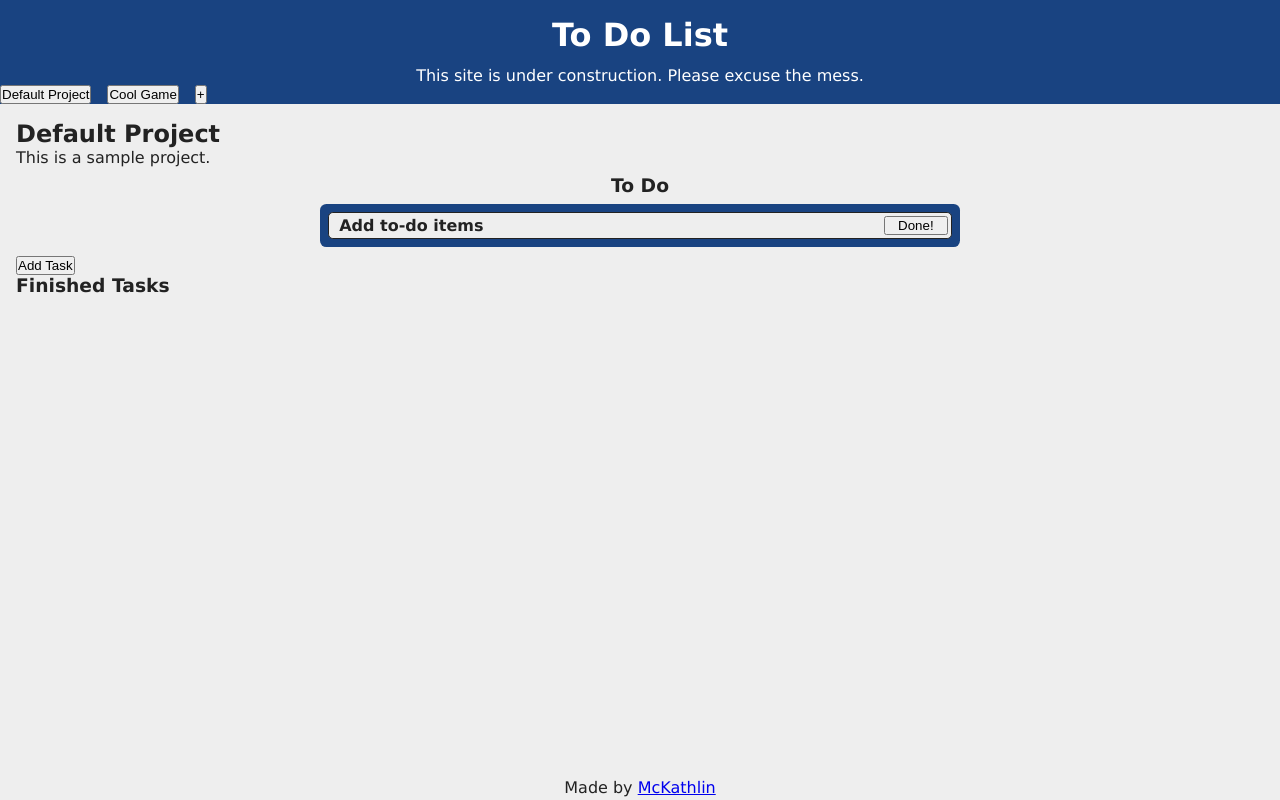
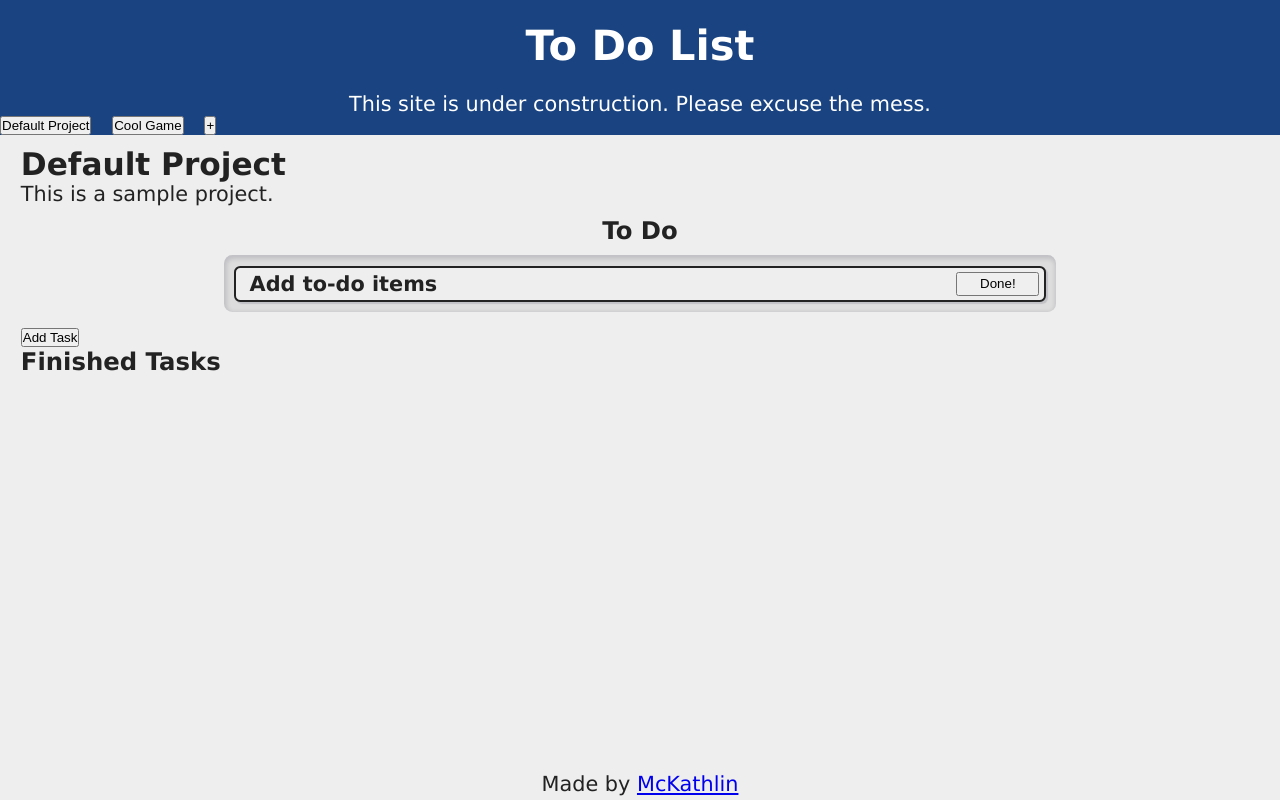
Before and after one commit to McKathlin/to-do-list, a website built with webpack: page src/template.html in a window 1280 px wide. Built offline with nearby package versions, Linux system fonts and the light colour scheme.

Commit message:
Style container colors and shadows

```diff
--- a/src/style.css
+++ b/src/style.css
@@ -6,11 +6,19 @@
     box-sizing: border-box;
 }
 
+:root {
+    font-size: clamp(12px, calc(8px + 1vw), 36px)
+}
+
 body {
     --text-color: #222222;
     --back-color: #eeeeee;
     --header-back-color: #194381;
     --header-text-color: #ffffff;
+
+    --container-back-color: #dddddd;
+    --container-shadow: inset 1px 2px 4px 2px #00082820;
+    --item-shadow: 2px 2px 1px #00082820;
 
     --header-height: 6.5rem;
     --footer-height: 1.5rem;
@@ -33,17 +41,16 @@ body {
 }
 
 main {
-    padding: 1rem;
+    padding: 0.5rem 1rem;
     min-height: calc(100vh - var(--header-height) - var(--footer-height));
 }
 
 /* Title Heading */
 
 header {
-    height: var(--header-height);
-
     color: var(--header-text-color);
     background-color: var(--header-back-color);
+    height: var(--header-height);
     text-align: center;
 
     display: flex;
@@ -89,8 +96,9 @@ header nav {
 }
 
 #task-list-container {
-    color: var(--header-text-color);
-    background-color: var(--header-back-color);
+    background-color: var(--container-back-color);
+    box-shadow: var(--container-shadow);
+
     max-width: 40rem;
     margin: auto;
     padding: 0.5rem;
@@ -106,8 +114,11 @@ header nav {
 #task-list-container .task {
     color: var(--text-color);
     background-color: var(--back-color);
+
     border: 0.1rem solid var(--text-color);
     border-radius: 0.3rem;
+    box-shadow: var(--item-shadow);
+
     padding: 0.2rem;
     padding-left: 1ch;
     width: 100%;
```
